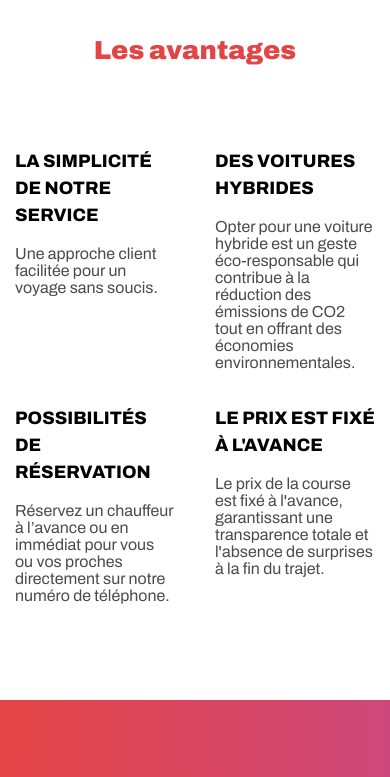
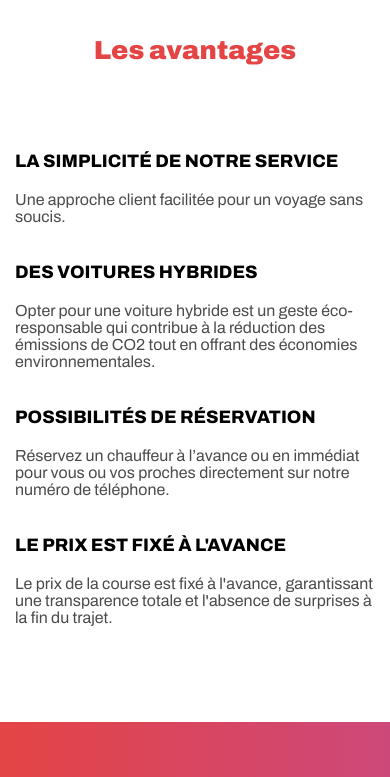
Before and after one commit to aminezkl/vtce, a plain HTML site: page index.html in a window 390 px wide. Shown: the part 1020-1797 px from the top of the page. Drawn offline with Linux system fonts and the light colour scheme.

Commit message:
Add files via upload

```diff
--- a/css/style.css
+++ b/css/style.css
@@ -236,20 +236,14 @@ p {
 
 		font-size: 18px;
 
+	}
+
+	.directionRow {
+		display: flex;
+		flex-direction: column;
+		align-items: center;
+
 
 	}
 
-
-
-
-
-
-
-
-
-
-
-
-
-
 }
```
